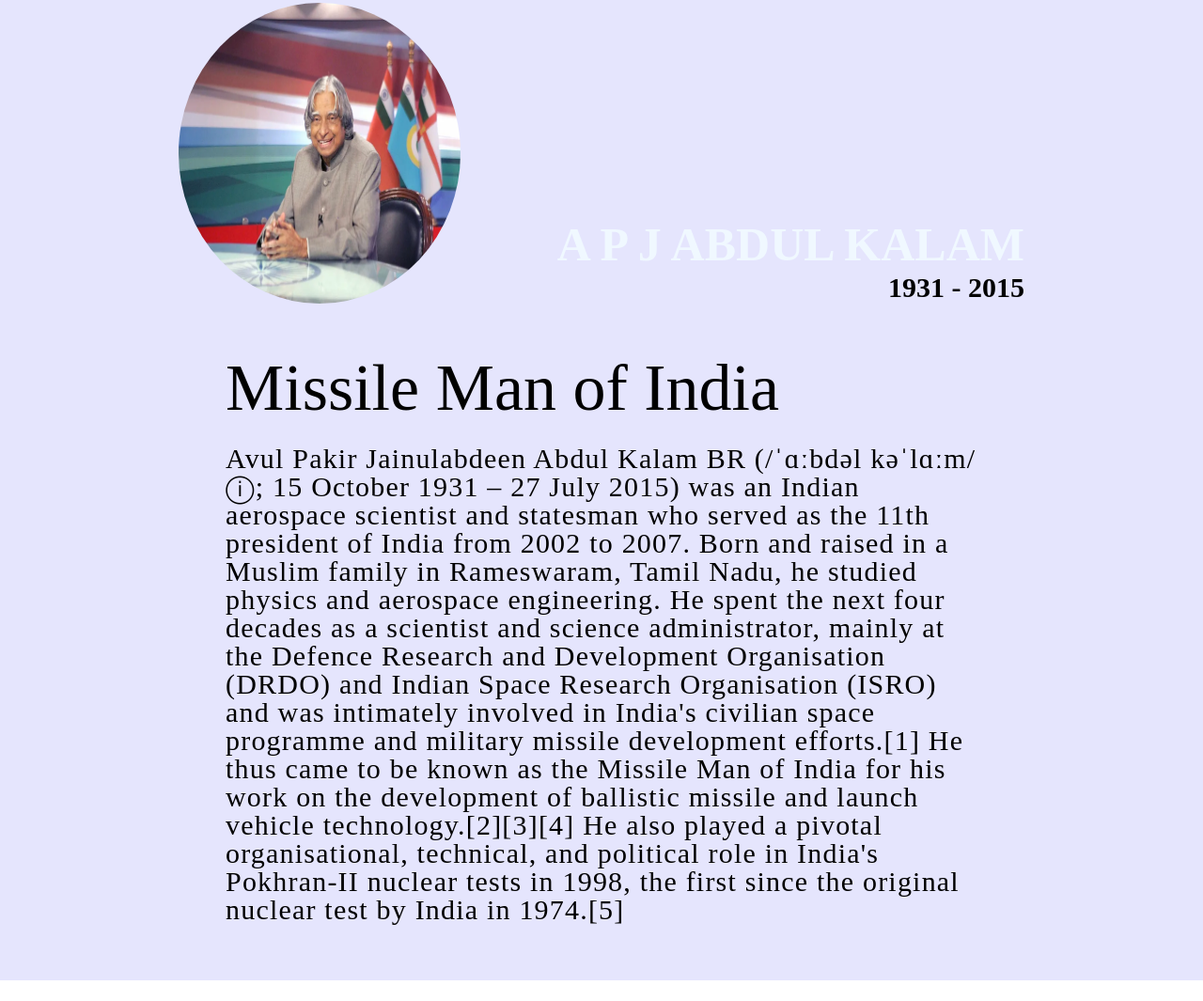
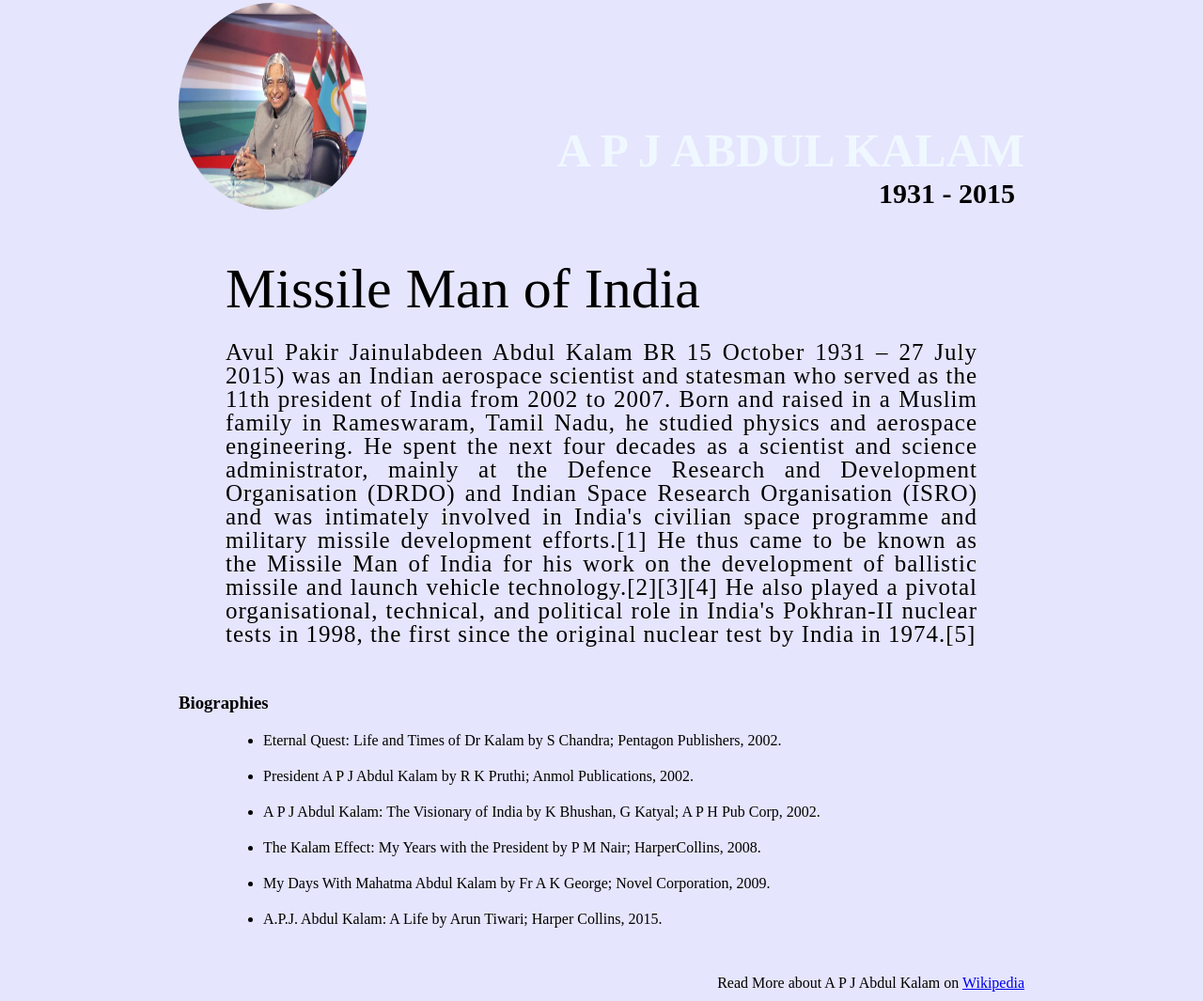
Before and after one commit to srpinfo7/Tribute-Website, a plain HTML site: page index.html in a window 1280 px wide. Shown: the part 107-1172 px from the top of the page at 94% size. Before the commit the page ends 1150 px from the top, so only its background shows below. Drawn offline with Linux system fonts and the light colour scheme.

Commit message:
Final work completed

```diff
--- a/index.html
+++ b/index.html
@@ -19,12 +19,37 @@
           </div>
         </section>
         <section class="about_section">
-            <h2>Missile Man of India</h2>
-            <p>
-                Avul Pakir Jainulabdeen Abdul Kalam BR (/ˈɑːbdəl kəˈlɑːm/ ⓘ; 15 October 1931 – 27 July 2015) was an Indian aerospace scientist and statesman who served as the 11th president of India from 2002 to 2007. Born and raised in a Muslim family in Rameswaram, Tamil Nadu, he studied physics and aerospace engineering. He spent the next four decades as a scientist and science administrator, mainly at the Defence Research and Development Organisation (DRDO) and Indian Space Research Organisation (ISRO) and was intimately involved in India's civilian space programme and military missile development efforts.[1] He thus came to be known as the Missile Man of India for his work on the development of ballistic missile and launch vehicle technology.[2][3][4] He also played a pivotal organisational, technical, and political role in India's Pokhran-II nuclear tests in 1998, the first since the original nuclear test by India in 1974.[5]
-            </p>
-
+          <h2>Missile Man of India</h2>
+          <p>
+            Avul Pakir Jainulabdeen Abdul Kalam BR 15 October 1931 – 27 July
+            2015) was an Indian aerospace scientist and statesman who served as
+            the 11th president of India from 2002 to 2007. Born and raised in a
+            Muslim family in Rameswaram, Tamil Nadu, he studied physics and
+            aerospace engineering. He spent the next four decades as a scientist
+            and science administrator, mainly at the Defence Research and
+            Development Organisation (DRDO) and Indian Space Research
+            Organisation (ISRO) and was intimately involved in India's civilian
+            space programme and military missile development efforts.[1] He thus
+            came to be known as the Missile Man of India for his work on the
+            development of ballistic missile and launch vehicle
+            technology.[2][3][4] He also played a pivotal organisational,
+            technical, and political role in India's Pokhran-II nuclear tests in
+            1998, the first since the original nuclear test by India in 1974.[5]
+          </p>
         </section>
+        <section class="biography_section">
+          <h3>Biographies</h3>
+          <ul>
+            <li>Eternal Quest: Life and Times of Dr Kalam by S Chandra; Pentagon Publishers, 2002.</li>
+            <li>President A P J Abdul Kalam by R K Pruthi; Anmol Publications, 2002.</li>
+            <li>A P J Abdul Kalam: The Visionary of India by K Bhushan, G Katyal; A P H Pub Corp, 2002.</li>
+            <li>The Kalam Effect: My Years with the President by P M Nair; HarperCollins, 2008.</li>
+            <li>My Days With Mahatma Abdul Kalam by Fr A K George; Novel Corporation, 2009.</li>
+            <li>A.P.J. Abdul Kalam: A Life by Arun Tiwari; Harper Collins, 2015.</li>
+          </ul>
+        </section>
+        <footer><p>Read More about A P J Abdul Kalam on <a href="https://en.wikipedia.org/wiki/A._P._J._Abdul_Kalam">Wikipedia</a></p>
+        </footer>
       </div>
     </div>
   </body>
--- a/style.css
+++ b/style.css
@@ -34,7 +34,8 @@
 }
 
 .top_section h4{
-    font-size: 30px;
+   font-size: 30px;
+   margin-right: 10px;
    text-align: end;
 }
 
@@ -46,8 +47,8 @@
 
 .image_container,img
 {
-width: 300px;
-height: 320px;
+width: 200px;
+height: 220px;
 }
 
 .about_section
@@ -57,14 +58,37 @@ height: 320px;
 
 .about_section h2
 {
-    font-size: 70px;
-    font-weight: 400;
+    font-size: 60px;
+    font-weight: 200;
     margin-bottom: 20px;
 }
 
 .about_section p
 {
-    font-size: 30px;
-    line-height: 30px;
-    letter-spacing: 1.2px;
+    font-size: 25px;
+    line-height: 25px;
+    letter-spacing: 1px;
+    text-align: justify;
 }
+
+.biography_section
+{
+    margin: 50px 0;
+}
+
+.biography_section h3{
+    margin-bottom: 20px;
+}
+
+.biography_section ul{
+    margin-left: 50px;
+}
+
+.biography_section ul li{
+    margin-bottom: 20px;
+}
+
+footer p
+{
+    text-align: end;
+}
```
